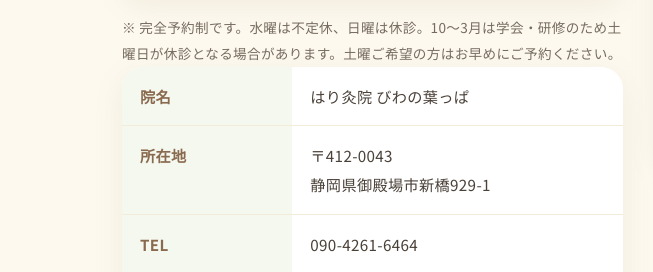
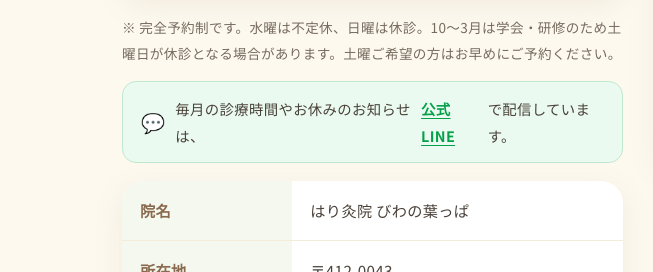
Before and after one commit to toshikinksj-beep/biwa-no-happa-site, a plain HTML site: page index.html in a window 1280 px wide. Shown: the part 8415-8687 px from the top of the page, 0-653 px from the left. Drawn offline with Linux system fonts and the light colour scheme.

Commit message:
診療時間の下に公式LINEでのお知らせ配信案内を追加

```diff
--- a/index.html
+++ b/index.html
@@ -271,6 +271,9 @@ header.scrolled{box-shadow:0 4px 20px rgba(150,120,80,.10)}
 .map-embed{position:relative;border-radius:var(--radius);overflow:hidden;box-shadow:var(--shadow);height:300px}
 .map-embed iframe{width:100%;height:100%;border:0}
 .access-note{font-size:.85rem;color:var(--text-soft);margin-top:12px}
+.line-news{display:flex;align-items:center;gap:10px;background:#eafaf0;border:1px solid #bfe8cd;border-radius:14px;padding:13px 18px;margin:14px 0 18px;font-size:.9rem;color:var(--text)}
+.line-news::before{content:"💬";font-size:1.2rem;flex-shrink:0}
+.line-news a{color:#06a04a;font-weight:700;text-decoration:underline;text-underline-offset:3px}
 
 /* ---------- final cta ---------- */
 .final{
@@ -798,6 +801,7 @@ footer .copy{text-align:center;margin-top:32px;opacity:.7;font-size:.8rem}
           </tbody>
         </table>
         <p class="access-note">※ 完全予約制です。水曜は不定休、日曜は休診。10〜3月は学会・研修のため土曜日が休診となる場合があります。土曜ご希望の方はお早めにご予約ください。</p>
+        <p class="line-news">毎月の診療時間やお休みのお知らせは、<a href="https://lin.ee/TCalM2L">公式LINE</a>で配信しています。</p>
         <table class="info-table">
           <tr><th>院名</th><td>はり灸院 びわの葉っぱ</td></tr>
           <tr><th>所在地</th><td>〒412-0043<br>静岡県御殿場市新橋929-1</td></tr>
```
